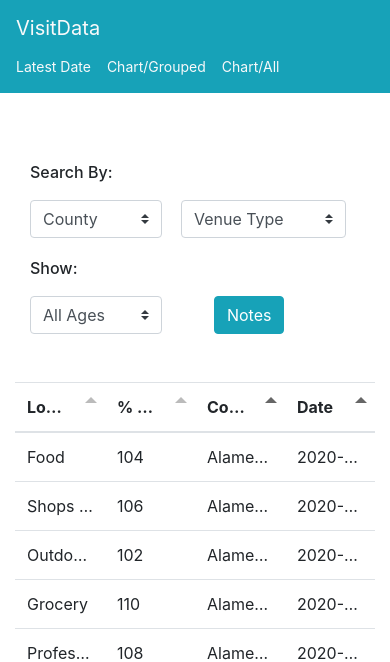
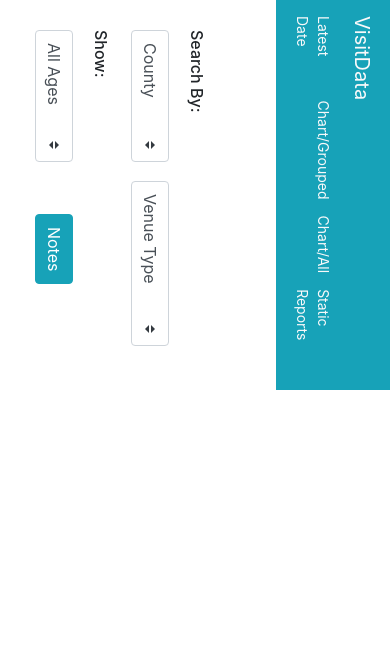
Before and after one commit to VisitData-org/ca_visit_tracking, a Flask app: page /bydate.html in a window 390 px wide; the page is wider, and only the part inside the window is pictured. Shown: the top 662 px of that part. Run offline with Flask 2, Linux system fonts and the light colour scheme; some libraries are stand-ins or nearby versions.

Commit message:
mobile styles 6pm deploy

```diff
--- a/static/ca.js
+++ b/static/ca.js
@@ -71,9 +71,9 @@ function parsingDone(results, file) {
     data:oneDateOnly,
     columns:[
       {title:"Location Type", field:"location_type"},
-      {title:"% of Usual Visits", field:"visit_index", visible: true},
-      {title:"% of Usual Visits", field:"visit_index_over65", visible: false},
-      {title:"% of Usual Visits", field:"visit_index_under65", visible: false},
+      {title:"Visits %", field:"visit_index", visible: true},
+      {title:"Visits %", field:"visit_index_over65", visible: false},
+      {title:"Visits %", field:"visit_index_under65", visible: false},
       {title:"County", field:"county"},
     ],
     height:"600px",
--- a/static/ca_bydate.js
+++ b/static/ca_bydate.js
@@ -44,7 +44,7 @@ function chartTitle() {
     result += "over 65 years old, ";
     break;
   }
-  result += " % of Usual Visits";
+  result += "Visits %";
   return result;
 }
 
@@ -151,7 +151,7 @@ function drawChart() {
         text: 'Date'
       }
     },
-    yAxis: { title: { text: '% of Usual Visits' }, min: 0 },
+    yAxis: { title: { text: 'Visits %' }, min: 0 },
     tooltip: {
         headerFormat: '<b>{series.name}</b><br>',
         pointFormat: '{point.x:%a %b %e}: {point.y}%'
@@ -241,9 +241,9 @@ function parsingDone(results, file) {
     data:fileData,
     columns:[
       {title:"Location Type", field:"location_type"},
-      {title:"% of Usual Visits", field:"visit_index", visible: true},
-      {title:"% of Usual Visits", field:"visit_index_over65", visible: false},
-      {title:"% of Usual Visits", field:"visit_index_under65", visible: false},
+      {title:"Visits %", field:"visit_index", visible: true},
+      {title:"Visits %", field:"visit_index_over65", visible: false},
+      {title:"Visits %", field:"visit_index_under65", visible: false},
       {title:"County", field:"county"},
       {title:"Date", field:"date"},
     ],
--- a/static/css/visitdata.css
+++ b/static/css/visitdata.css
@@ -85,3 +85,16 @@ body {
 .modal-open {
    max-width:75%;
  }
+
+ #enforce-landscape { display:block; }
+
+@media only screen and (orientation:portrait){
+  #enforce-landscape {
+   height: 100vw;
+   -webkit-transform: rotate(90deg);
+   -moz-transform: rotate(90deg);
+   -o-transform: rotate(90deg);
+   -ms-transform: rotate(90deg);
+   transform: rotate(90deg);
+  }
+}
--- a/templates/bydate.html
+++ b/templates/bydate.html
@@ -1,6 +1,6 @@
 {% extends "nav.html" %}
 {% block main %}
-        <h4 id="sub-header"></h4>
+        <h4 id="sub-header" class="mt-2"></h4>
 
         <div class="my-4 w-100 highcharts-figure" id="chartcontainer" style="display: block;">
         </div>
--- a/templates/nav.html
+++ b/templates/nav.html
@@ -8,6 +8,7 @@
 
     gtag('config', 'UA-162095060-2');
   </script>
+
     <meta charset="utf-8">
 
     <!-- TODO give credit to the bootstrap example theme folks -->
@@ -62,21 +63,24 @@
 <script type="text/javascript" src="js/lib/bootstrap.bundle.min.js"></script>
 <script type="text/javascript" src="js/lib/highcharts.js"></script>
 
-<body data-spy="scroll" data-target="#navbarNav">
+<body data-spy="scroll" data-target="#navbarNav" id="enforce-landscape">
   <nav class="navbar navbar-fixed-top navbar-inverse bg-info navbar-expand-lg">
     <div class="navbar-header">
       <a class="navbar-brand text-light" href="index.html">VisitData</a>
     </div>
     <div id="navbarNav">
       <ul class="navbar-nav flex-row">
-        <li class="nav-item pr-3">
-          <a class="active nav-link text-light" href="index.html">Latest Date</a>
+        <li class="nav-item pr-3 active">
+          <a class="nav-link text-light" href="index.html">Latest Date</a>
         </li>
         <li class="nav-item pr-3">
           <a class="nav-link text-light" href="bydate.html">Chart/Grouped</a>
         </li>
+        <li class="nav-item pr-3">
+          <a class="nav-link text-light" href="bydate.html?datafilename=raw">Chart/All</a>
+        </li>
         <li class="nav-item">
-          <a class="nav-link text-light" href="bydate.html?datafilename=raw">Chart/All</a>
+          <a class="nav-link text-light" href="report_tree.html">Static Reports</a>
         </li>
       </ul>
     </div>
--- a/templates/report_tree.html
+++ b/templates/report_tree.html
@@ -1,7 +1,7 @@
 {% extends "nav.html" %}
 {% block main %}
 
-<h6>CA by County by Category</h6>
+<h4 class="mt-2">CA by County by Category</h4>
 <div class="embed-responsive embed-responsive-4by3">
     <iframe class="embed-responsive-item" src="https://datastudio.google.com/embed/reporting/1GeoiEvit8ZxviizWvKeWEvioi4SfBld0/page/HPDKB"
         allowfullscreen></iframe>
```
Also changed, not shown: templates/index.html (+3 -12 lines).
